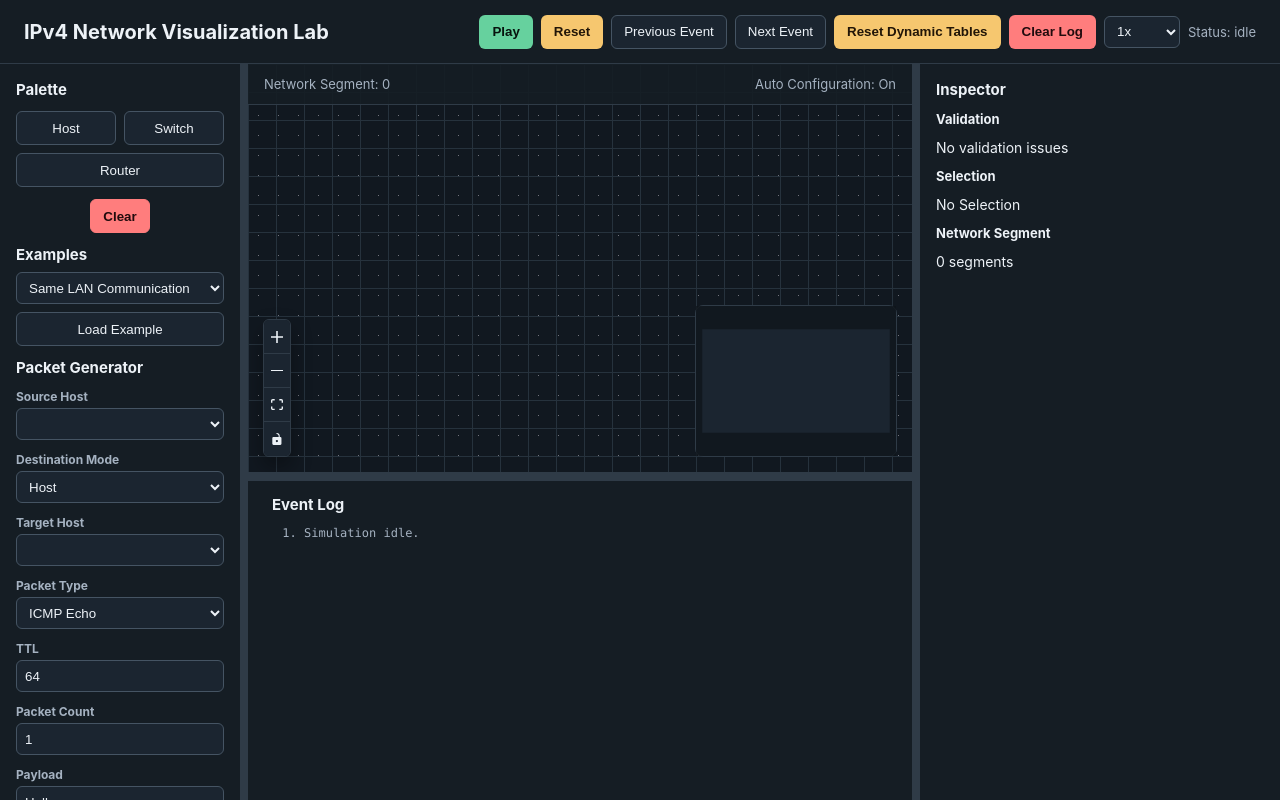
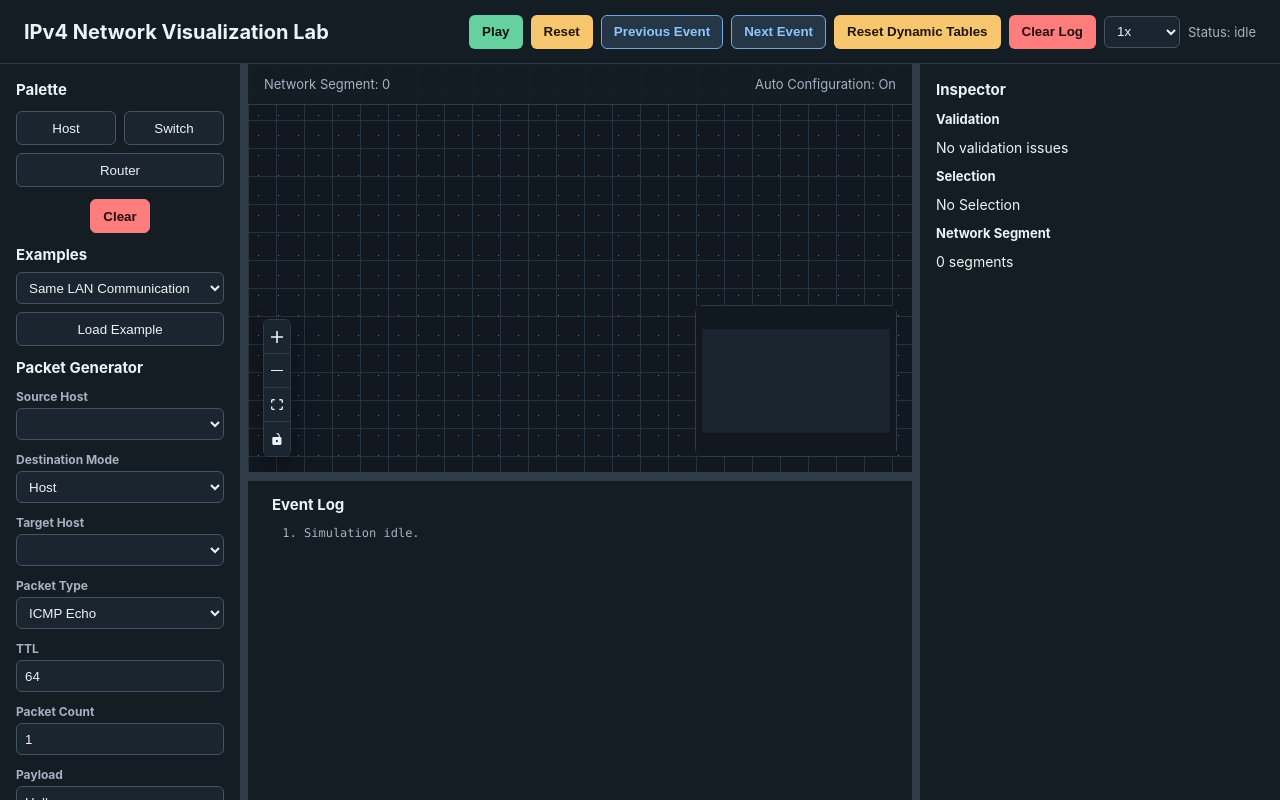
Before and after one commit to YubinMoon/Network-Lab, a React (Vite) app: page / in a window 1280 px wide. Built offline with nearby package versions, Linux system fonts and the light colour scheme.

Commit message:
Highlight event navigation controls

```diff
--- a/src/App.css
+++ b/src/App.css
@@ -596,6 +596,19 @@ dd {
   background: #ff9494;
 }
 
+.simulation-step-button {
+  border-color: var(--accent);
+  background: var(--accent-soft);
+  color: var(--accent-strong);
+  font-weight: 750;
+}
+
+.simulation-step-button:hover {
+  border-color: var(--accent);
+  background: var(--accent);
+  color: #07111c;
+}
+
 .simulation-reset-button {
   border-color: transparent;
   background: var(--warning);
--- a/src/components/simulation/SimulationControls.tsx
+++ b/src/components/simulation/SimulationControls.tsx
@@ -47,10 +47,18 @@ export function SimulationControls() {
       >
         Reset
       </button>
-      <button type="button" onClick={previousEvent}>
+      <button
+        type="button"
+        className="simulation-step-button"
+        onClick={previousEvent}
+      >
         Previous Event
       </button>
-      <button type="button" onClick={nextEvent}>
+      <button
+        type="button"
+        className="simulation-step-button"
+        onClick={nextEvent}
+      >
         Next Event
       </button>
       <button
```
Also changed, not shown: 2 other files (tests, documents, lock files or other folders).
